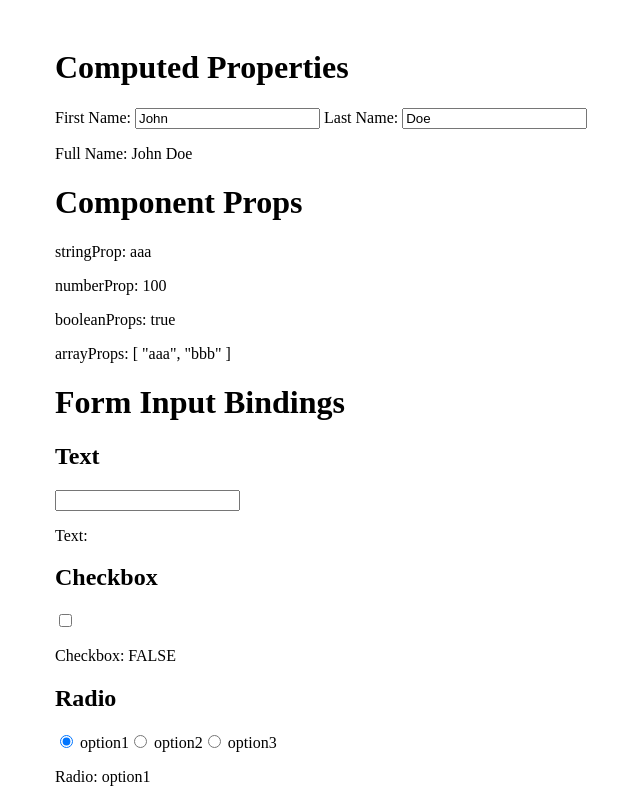
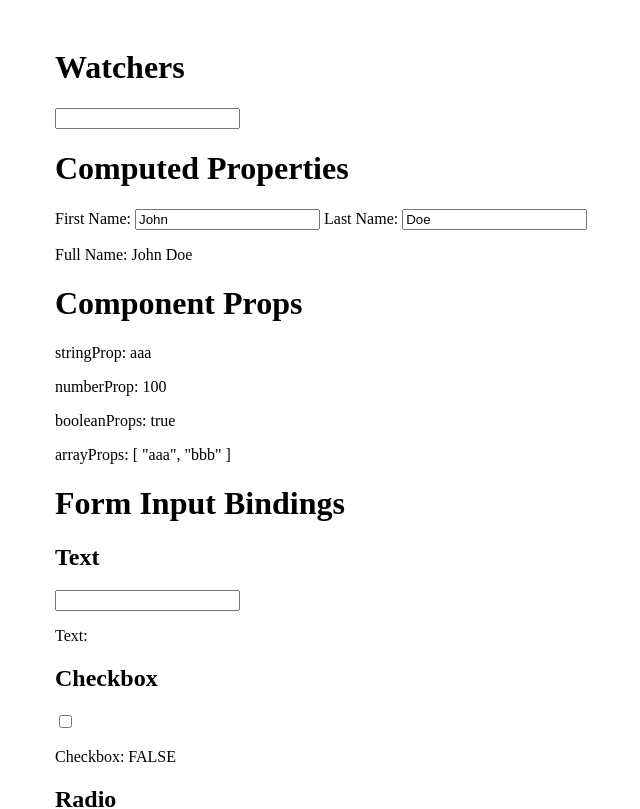
Before and after one commit to ksk1kd/vue-playground, a Vue app: page / in a window 1280 px wide. Shown: the top 809 px of the page, without its empty margins (185-825 px from the left). Built offline with nearby package versions, Linux system fonts and the light colour scheme.

Commit message:
add Watchers component

```diff
--- a/src/App.vue
+++ b/src/App.vue
@@ -2,10 +2,12 @@
 import ComponentProps from './components/ComponentProps.vue'
 import ComputedProperties from './components/ComputedProperties.vue'
 import FormInputBindings from './components/FormInputBindings.vue'
+import Watchers from './components/Watchers.vue'
 </script>
 
 <template>
   <div class="container">
+    <Watchers />
     <ComputedProperties />
     <ComponentProps stringProp="aaa" :numberProp="Number(100)" :booleanProp="true" :arrayProp="['aaa', 'bbb']"/>
     <FormInputBindings />
--- /dev/null
+++ b/src/components/Watchers.vue
@@ -0,0 +1,23 @@
+<script setup lang="ts">
+import { ref, watch } from 'vue'
+
+const text = ref('')
+const errorMessage = ref('')
+
+watch(text, (newText) => {
+  if (newText.length >= 5) {
+    errorMessage.value = "Don't over 5 characters."
+  } else {
+    errorMessage.value = ''
+  }
+})
+</script>
+
+<template>
+  <h1>Watchers</h1>
+
+  <section>
+    <input type="text" v-model="text">
+    <p v-show="errorMessage">{{ errorMessage }}</p>
+  </section>
+</template>
```
